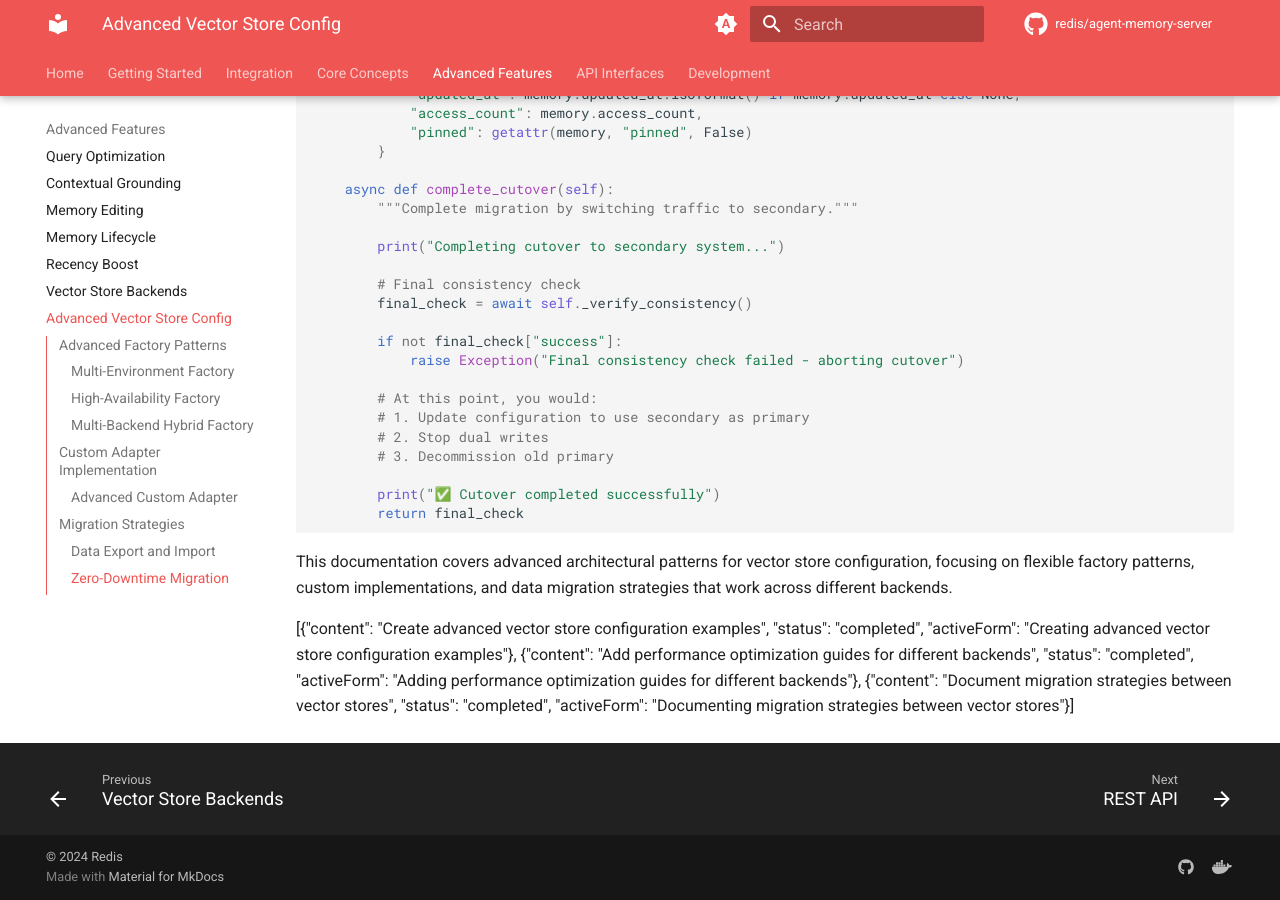
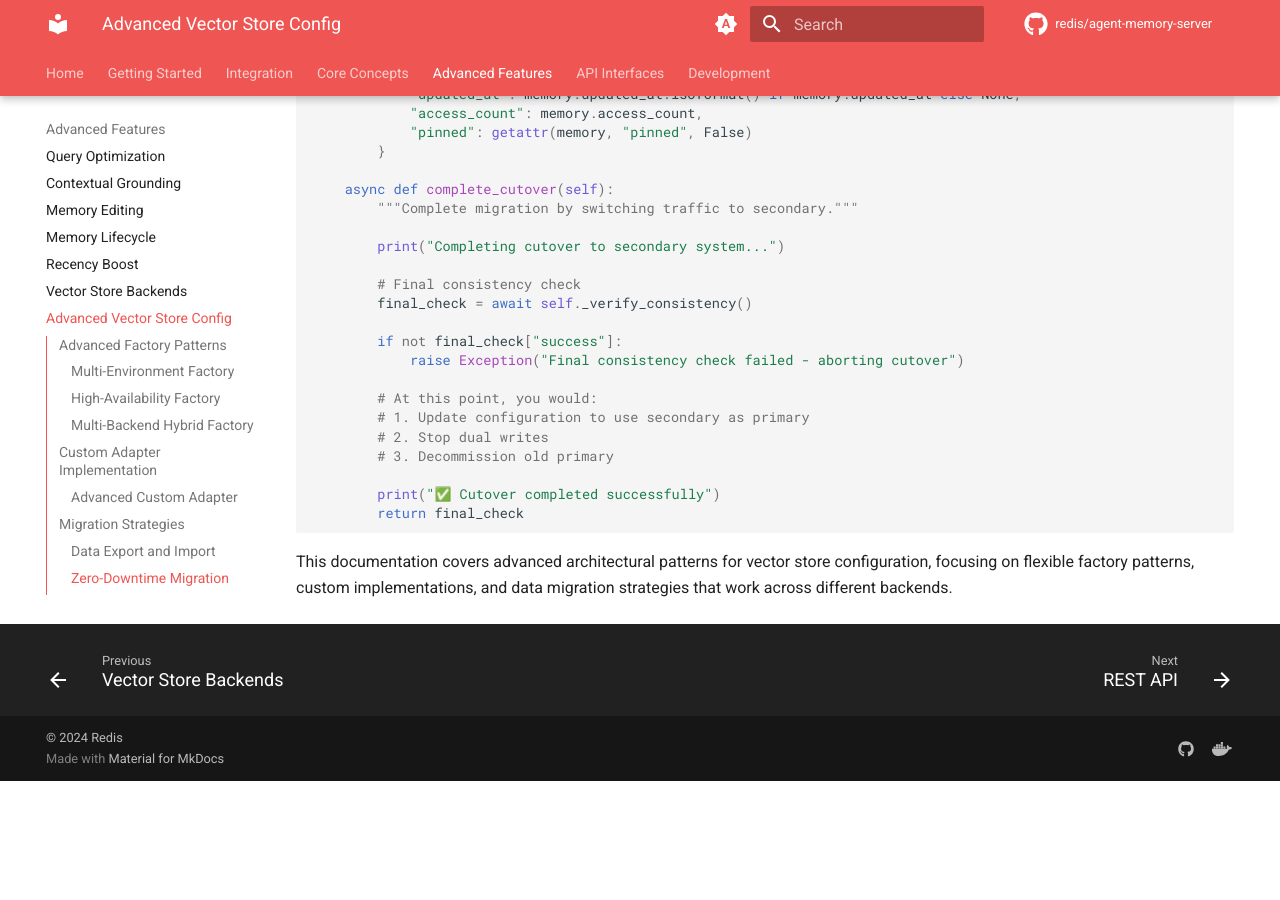
Before and after one commit to redis/agent-memory-server, an MkDocs documentation site: the page built from docs/vector-store-advanced.md, in a window 1280 px wide and 900 px high, scrolled down 15050 px. Built offline with MkDocs 1.6.1 and Material for MkDocs 9.7.7, drawn with Linux system fonts in a browser that asks for light colours; comment, search, counter and statistics services are not loaded; the version menu is left out; after the commit the page ends 15831 px from its top, so only the background shows below that.

Commit message:
Address Copilot review feedback
- Change zip strict parameter from False to True for better length validation
- Add safe attribute check before deletion in mock module test
- Remove extraneous function call syntax from vector-store-advanced.md

All tests continue to pass after these improvements.

````diff
--- a/docs/vector-store-advanced.md
+++ b/docs/vector-store-advanced.md
@@ -802,7 +802,3 @@
 ```
 
 This documentation covers advanced architectural patterns for vector store configuration, focusing on flexible factory patterns, custom implementations, and data migration strategies that work across different backends.
-
-<function_calls>
-<invoke name="TodoWrite">
-<parameter name="todos">[{"content": "Create advanced vector store configuration examples", "status": "completed", "activeForm": "Creating advanced vector store configuration examples"}, {"content": "Add performance optimization guides for different backends", "status": "completed", "activeForm": "Adding performance optimization guides for different backends"}, {"content": "Document migration strategies between vector stores", "status": "completed", "activeForm": "Documenting migration strategies between vector stores"}]
````
Also changed, not shown: 2 other files.
